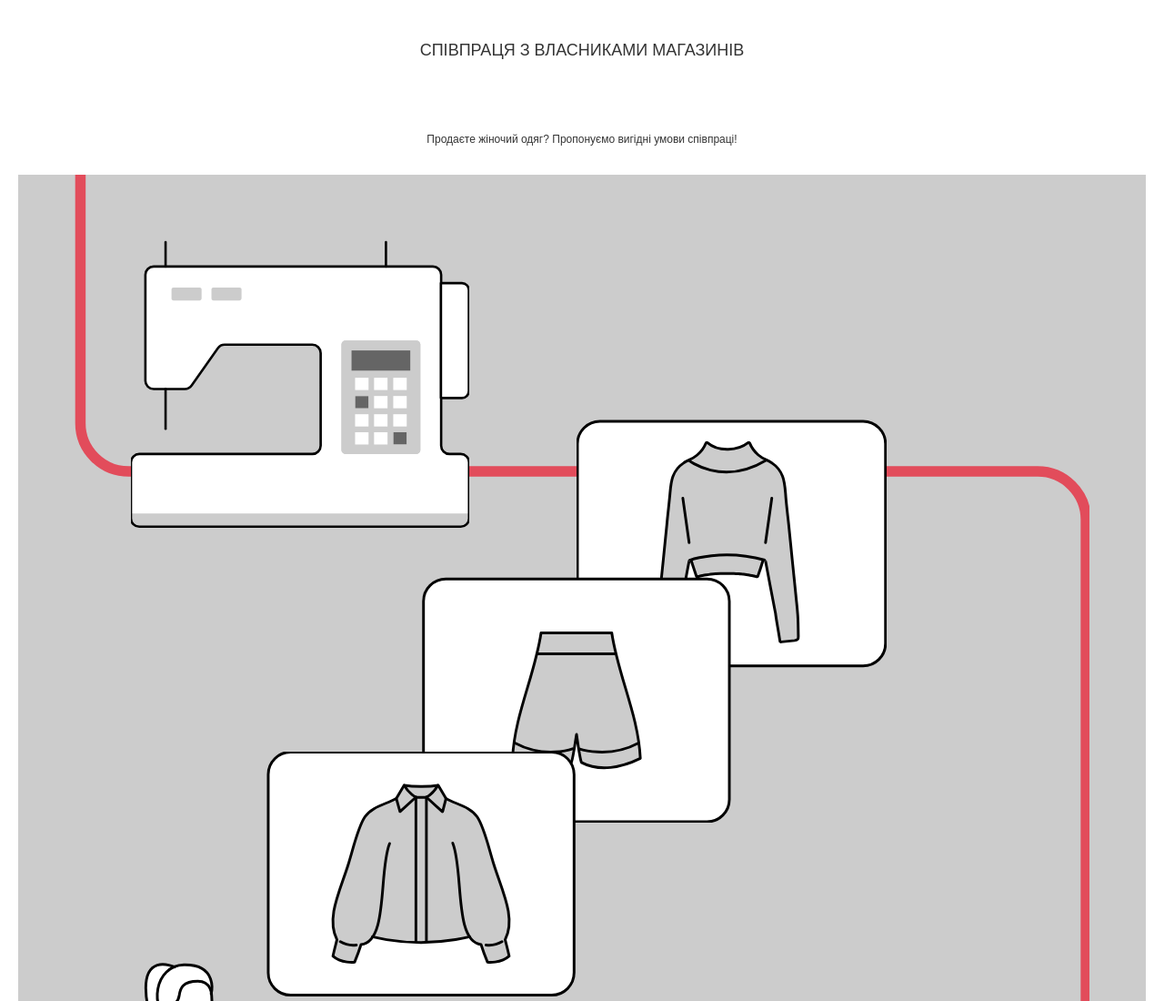
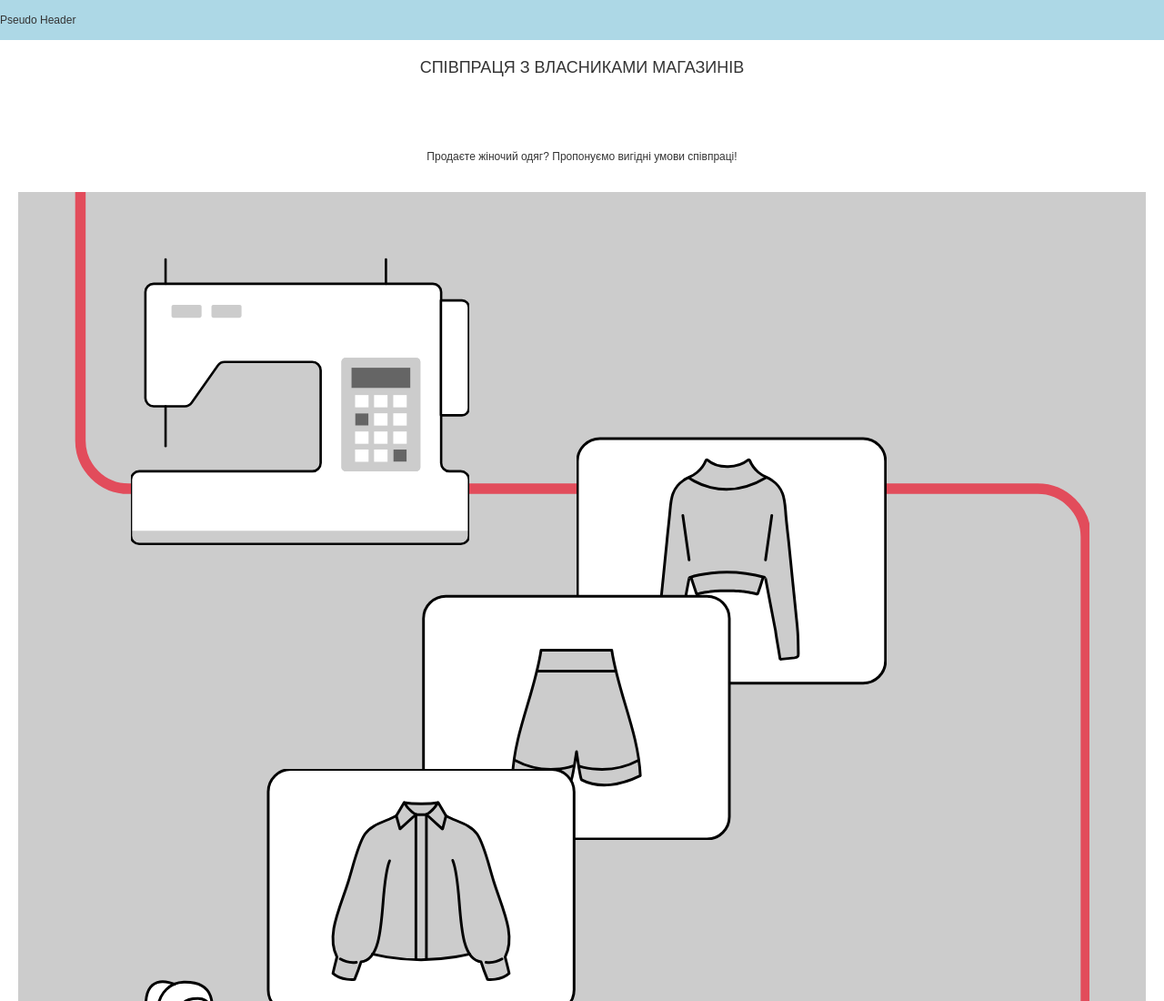
Before and after one commit to antonio63963/coworking_artjen_mobile, a plain HTML site: page index.html in a window 1280 px wide. Shown: the top 1100 px of the page at 91% size. Drawn offline with Linux system fonts and the light colour scheme; a web font is replaced by a local one.

Commit message:
pseuto header for test

```diff
--- a/index.html
+++ b/index.html
@@ -17,11 +17,24 @@
   <link href="styles/custom_input.css" rel="stylesheet">
   <link href="styles/footer.css" rel="stylesheet">
   <title>Document</title>
+
+  <style>
+    .header {
+      background-color: lightblue;
+      width: 100%;
+      height: 44px;
+      position:sticky;
+      top: 0;
+      z-index: 999;
+      display: flex;
+      align-items: center;
+    }
+  </style>
 </head>
 
 <body>
+  <header class="header">Pseudo Header</header>
   <main class="coworking-content">
-
     <h1 class="coworking-title">Співпраця з власниками магазинів</h1>
     <p class="coworking-subtitle">Продаєте жіночий одяг? Пропонуємо вигідні умови співпраці!</p>
 
--- a/styles/coworking.css
+++ b/styles/coworking.css
@@ -3,7 +3,7 @@
   max-width: 100vw;
   display: flex;
   flex-direction: column;
-  padding: 0 20px
+  padding: 20px
 }
 .coworking-title {
   font-weight: 400;
--- a/styles/index.css
+++ b/styles/index.css
@@ -1,7 +1,7 @@
 body {
   -webkit-text-size-adjust: 100%;
   margin: 0;
-  padding: 45px 0 0;
+  padding: 0 0 45px 0;
   font-family: "Open Sans", sans-serif;
   position: relative;
   display: flex;
```
